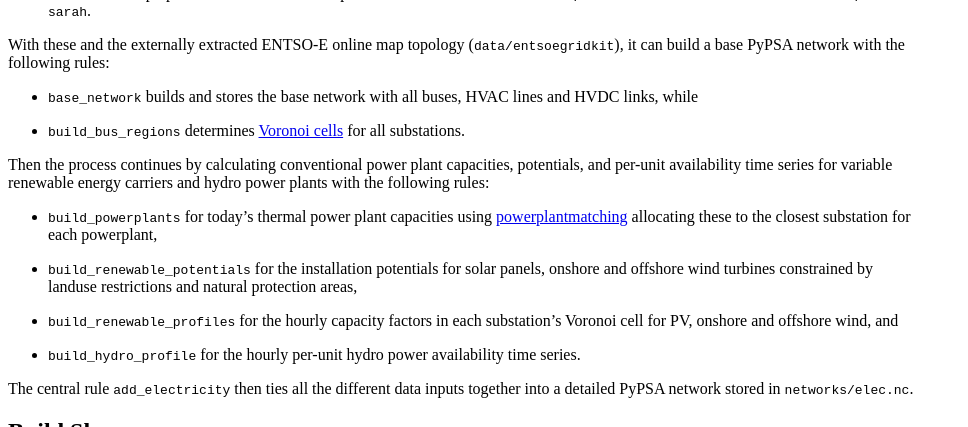
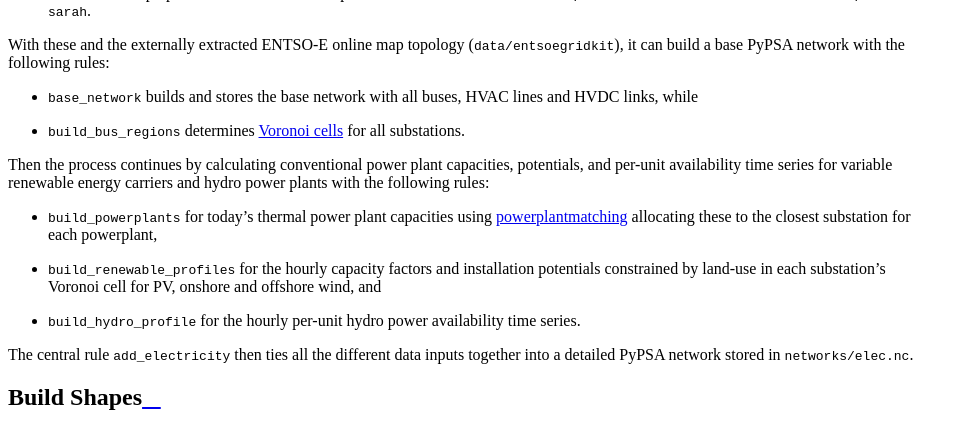
Before and after one commit to PyPSA/PyPSA, a Sphinx documentation site: the page built from doc/preparation.rst, in a window 1280 px wide and 900 px high, scrolled down 944 px, cut to the strip 0-427 px from the top of the window. Shown: the whole strip, without its empty margins (0-968 px from the left). Built offline with Sphinx 7.4.7 and the Read the Docs theme 2.0.0, drawn with Linux system fonts in a browser that asks for light colours.

Commit message:
remove not existing rule build_renewable_potentials

```diff
--- a/doc/preparation.rst
+++ b/doc/preparation.rst
@@ -17,8 +17,7 @@ With these and the externally extracted ENTSO-E online map topology
 Then the process continues by calculating conventional power plant capacities, potentials, and per-unit availability time series for variable renewable energy carriers and hydro power plants with the following rules:
 
 - :mod:`build_powerplants` for today's thermal power plant capacities using `powerplantmatching <https://github.com/FRESNA/powerplantmatching>`_ allocating these to the closest substation for each powerplant,
-- :mod:`build_renewable_potentials` for the installation potentials for solar panels, onshore and offshore wind turbines constrained by landuse restrictions and natural protection areas,
-- :mod:`build_renewable_profiles` for the hourly capacity factors in each substation's Voronoi cell for PV, onshore and offshore wind, and
+- :mod:`build_renewable_profiles` for the hourly capacity factors and installation potentials constrained by land-use in each substation's Voronoi cell for PV, onshore and offshore wind, and
 - :mod:`build_hydro_profile` for the hourly per-unit hydro power availability time series.
 
 The central rule :mod:`add_electricity` then ties all the different data inputs
```
